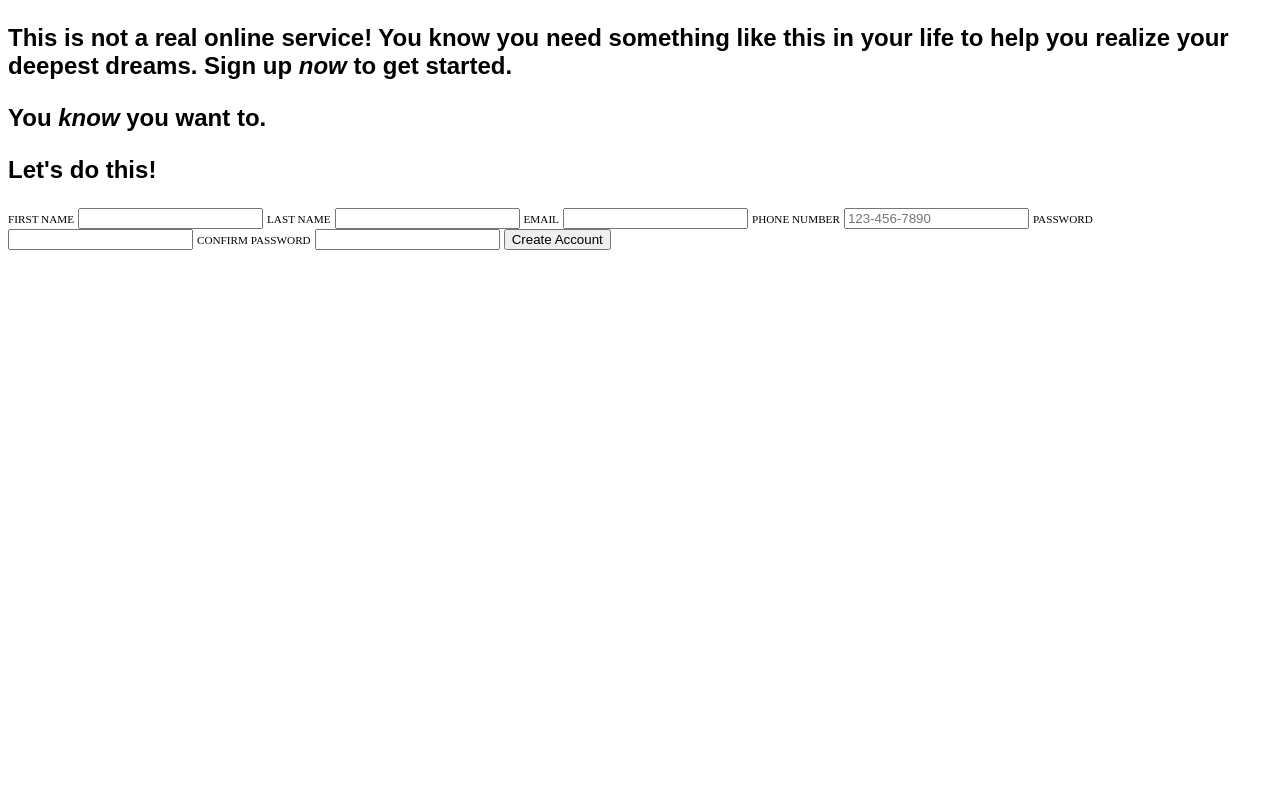
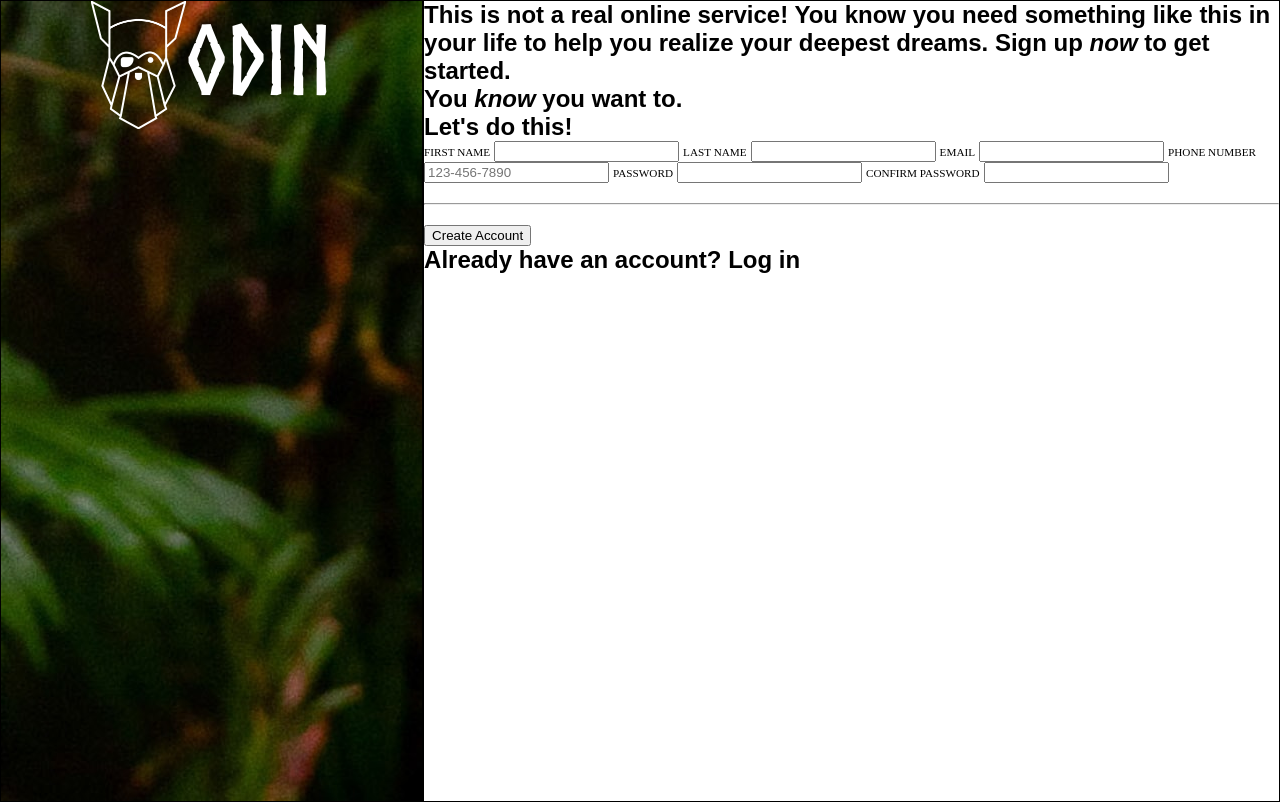
Before and after one commit to SiveyDev/odin-sign-up-form, a plain HTML site: page index.html in a window 1280 px wide. Drawn offline with Linux system fonts and the light colour scheme.

Commit message:
Add image on right side along with logo and 'ODIN' text and aligned them

```diff
--- a/index.html
+++ b/index.html
@@ -9,7 +9,10 @@
     </head>
     <body>
         <div class="right">
-
+            <div class="logo">
+                <img src="/odin-lined.png" alt="odin project logo">
+                <h1>ODIN</h1>
+            </div>
         </div>
         <div class="left">
             <header>
@@ -33,8 +36,10 @@
                     <input type="password" id="password" name="password" required>
                     <label for="passwordConfirm">CONFIRM PASSWORD</label>
                     <input type="password" id="passwordConfirm" name="passwordConfirm" required>
+                    <hr>
                     <button type="submit">Create Account</button>
                 </form>
+                <p>Already have an account? <span>Log in</span></p>
             </main>
         </div>
 
--- a/styles/styles.css
+++ b/styles/styles.css
@@ -1,6 +1,19 @@
 @font-face {
     font-family: norse-bold;
     src: url(../fonts/Norse-Bold.otf);
+}
+
+* {
+    margin: 0;
+}
+
+body {
+    display: flex;
+    justify-content: center;
+}
+
+h1 {
+    padding-top: 10px;
 }
 
 header, main p {
@@ -12,3 +25,31 @@ header, main p {
 label {
     font-size: 0.7rem;
 }
+
+hr {
+    margin-top: 20px;
+    margin-bottom: 20px;
+}
+
+.right {
+    background-image: url("../halie-west-25xggax4bSA-unsplash.jpg");
+    width: 33vw;
+    height: 100vh;
+    border: 1px solid black;
+}
+
+.left {
+    width: 67vw;
+    height: 100vh;
+    border: 1px solid black;
+}
+
+.logo {
+    font-family: norse-bold, sans-serif;
+    color: white;
+    display: flex;
+    justify-content: center;
+    height: 8rem;
+    font-size: 3rem;
+
+}
```
